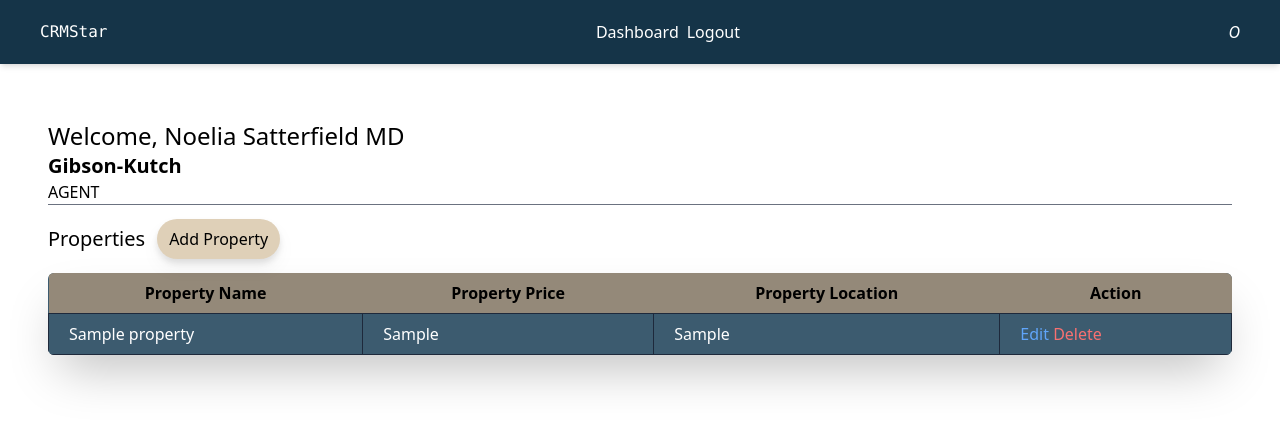
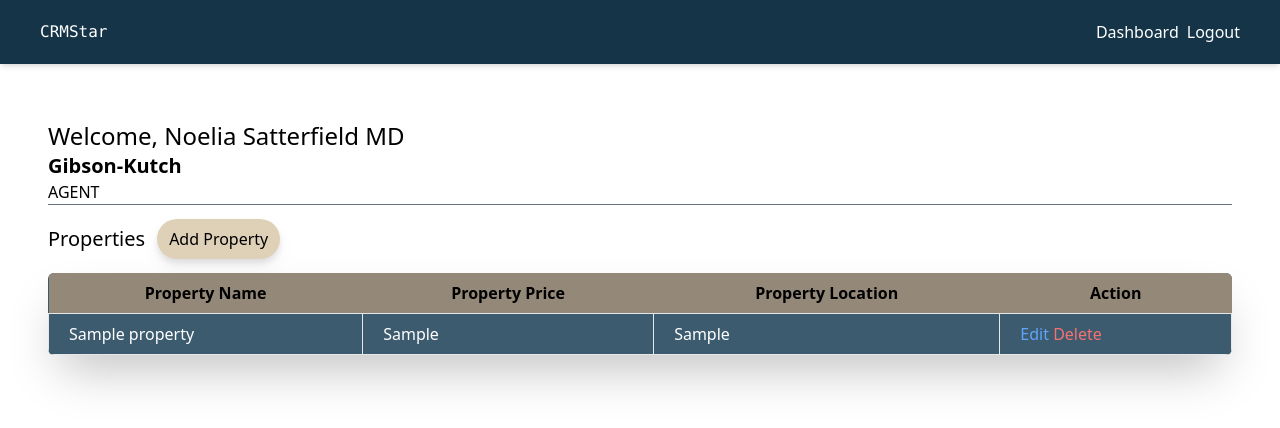
Before and after one commit to johnoye742/crm-system, a Laravel app: page /real-estate/dashboard in a window 1280 px wide. Shown: the top 428 px of the page. Run offline with Laravel 10, Linux system fonts and the light colour scheme; a user stored in the database is signed in; data comes from the database, SQL or seed files in the repository; tables that the repository leaves empty hold one stand-in row (values such as "Sample post"); some libraries are stand-ins or nearby versions.

Commit message:
Some other changes

```diff
--- a/app/Livewire/Dashboard.php
+++ b/app/Livewire/Dashboard.php
@@ -40,7 +40,7 @@
 
         $propertySales = PropertySale::all() -> where('organisation_id', value: $orgId);
 
-        return view('livewire.dashboard', [
+        return view('livewire.real-estate-dashboard', [
             'user' => Auth::user(),
             'properties' => $properties,
             'property_sales' => $propertySales,
--- a/app/Livewire/Header.php
+++ b/app/Livewire/Header.php
@@ -23,7 +23,7 @@
 
     public function render()
     {
-        return view('livewire.header');
+        return view('livewire.real-estate1-header');
     }
 
     public function logout() {
--- a/resources/views/livewire/employees.blade.php
+++ b/resources/views/livewire/employees.blade.php
@@ -6,7 +6,7 @@
     </div>
 
     {{-- Make a grid layout for the profile cards of employees --}}
-    <div class="grid grid-cols-4 pt-5 gap-5">
+    <div class="grid lg:grid-cols-4 grid-cols-1 pt-5 gap-5">
         {{-- Loop through the employee collection --}}
         @foreach ($employees as $employee)
             {{-- Use rounded cards to represent employee data --}}
--- a/resources/views/livewire/dashboard.blade.php
+++ b/resources/views/livewire/real-estate-dashboard.blade.php
@@ -13,7 +13,7 @@
 
 
 
-                <table class="bg-[#3C5B6F] mb-8 table-auto rounded-md p-10 overflow-scroll border-seperate w-full lg:overflow-hidden shadow-2xl">
+                <table class="bg-[#3C5B6F] mb-8 lg:table-auto table-fixed rounded-md p-10 overflow-scroll border-seperate w-full lg:overflow-hidden shadow-2xl">
                     <thead class=" bg-[#948979] px-3 py-2 table-header-group">
                         <tr class="rounded-lg">
                             <th class="px-5 py-2">Property Name</th>
@@ -27,10 +27,10 @@
                     <tbody class="rounded-lg">
                         @foreach ($properties as $property)
                             <tr class=" text-white">
-                                <td class="px-5 py-2 border border-slate-800 overflow-scroll lg:overflow-auto">{{ $property -> property_name  }}</td>
-                                <td class="px-5 border border-slate-800 overflow-scroll lg:overflow-auto">{{ $property -> property_price }}</td>
-                                <td class="px-5 border border-slate-800 overflow-scroll lg:overflow-auto">{{ $property -> property_location }}</td>
-                                <td class="px-5 border border-slate-800 overflow-scroll lg:overflow-auto">
+                                <td class="px-5 py-2 border  overflow-scroll lg:overflow-auto">{{ $property -> property_name  }}</td>
+                                <td class="px-5 border  overflow-scroll lg:overflow-auto">{{ $property -> property_price }}</td>
+                                <td class="px-5 border  overflow-scroll lg:overflow-auto">{{ $property -> property_location }}</td>
+                                <td class="px-5 border  overflow-scroll lg:overflow-auto">
                                     <span>
                                         <a href="{{ route('property.edit', ['id' => $property -> id]) }}" class=" text-blue-400" wire:navigate>Edit</a>
                                         <button class=" text-red-400" wire:click="deleteProperty({{ $property -> id }})">Delete</button>
@@ -54,13 +54,13 @@
             </div>
 
             @if (count($property_sales) > 0)
-                <table class="bg-[#3C5B6F] mb-8 table-auto  rounded-md p-10 overflow-scroll border-seperate w-full lg:overflow-hidden shadow-2xl">
+                <table class="bg-[#3C5B6F] mb-8 lg:table-auto table-fixed rounded-md p-10 overflow-scroll border-seperate w-full lg:overflow-hidden shadow-2xl">
                     <thead class=" bg-[#948979] px-3 py-2 table-header-group">
                         <tr class="rounded-lg">
-                            <th class="px-5 py-2">Property Name</th>
-                            <th class="px-5 py-2">Property Price</th>
-                            <th class="px-5 py-2 ">Property Location</th>
-                            <th class="px-5 py-2">Client Name</th>
+                            <th class="px-5 py-2 overflow-scroll lg:overflow-auto">Property Name</th>
+                            <th class="px-5 py-2 overflow-scroll lg:overflow-auto">Property Price</th>
+                            <th class="px-5 py-2 overflow-scroll lg:overflow-auto ">Property Location</th>
+                            <th class="px-5 py-2 overflow-scroll lg:overflow-auto">Client Name</th>
                             <th class="px-5 py-2 ">Status</th>
 
                         </tr>
@@ -69,12 +69,11 @@
                     <tbody class="rounded-lg">
                         @foreach ($property_sales as $properties)
                             <tr class=" text-white">
-                                <td class="px-5 py-2 border border-slate-800 overflow-scroll lg:overflow-auto">{{ $properties -> property -> property_name  }}</td>
-                                <td class="px-5 border border-slate-800 overflow-scroll lg:overflow-auto">{{ $properties -> property -> property_price }}</td>
-                                <td class="px-5 border border-slate-800 overflow-scroll lg:overflow-auto">{{ $properties -> property -> property_location }}</td>
-                                <td class="px-5 border border-slate-800 overflow-scroll lg:overflow-auto">{{ $properties -> client -> client_name }}</td>
-
-                                <td class="px-5 border border-slate-800 overflow-scroll lg:overflow-auto">
+                                <td class="px-5 py-2 border  overflow-scroll lg:overflow-auto">{{ $properties -> property -> property_name  }}</td>
+                                <td class="px-5 border overflow-scroll lg:overflow-auto">{{ $properties -> property -> property_price }}</td>
+                                <td class="px-5 border overflow-scroll lg:overflow-auto">{{ $properties -> property -> property_location }}</td>
+                                <td class="px-5 border overflow-scroll lg:overflow-auto">{{ $properties -> client -> client_name }}</td>
+                                <td class="px-5 border overflow-scroll lg:overflow-auto">
                                     <a href={{ route('property-sales', ['id' => $properties -> id]) }} class=" @if($properties -> status == 'opened') text-blue-400 @endif @if($properties -> status == 'ongoing') text-green-400 @endif @if($properties -> status == 'closed') text-red-400 @endif">{{ $properties -> status }}</a>
                                 </td>
 
@@ -100,17 +99,17 @@
                         <tr class="rounded-lg">
 
                             <th class="px-5 py-2 text-slate-600">Client Name</th>
+                            <th class="px-5 py-2">Client Email</th>
                             <th class="px-5 py-2">Client Phone</th>
-                            <i>From idid</i>
                         </tr>
                     </thead>
 
                     <tbody class="rounded-lg">
                         @foreach ($clients as $client)
                             <tr class=" text-white">
-                                <td class="px-5 py-2 border border-slate-800 overflow-scroll lg:overflow-visible">{{ $client -> client_name  }}</td>
-                                <td class="px-5 border border-slate-800 overflow-scroll lg:overflow-visible">{{ $client -> client_email }}</td>
-                                <td class="px-5 border border-slate-800 overflow-scroll lg:overflow-auto">{{ $client -> client_phone }}</td>
+                                <td class="px-5 py-2 border  overflow-scroll lg:overflow-visible">{{ $client -> client_name  }}</td>
+                                <td class="px-5 border  overflow-scroll lg:overflow-visible">{{ $client -> client_email }}</td>
+                                <td class="px-5 border  overflow-scroll lg:overflow-auto">{{ $client -> client_phone }}</td>
                             </tr>
                         @endforeach
 
--- a/resources/views/livewire/header.blade.php
+++ b/resources/views/livewire/real-estate1-header.blade.php
@@ -32,5 +32,8 @@
             <i wire:click="show">X</i>
         </div>
     </div>
-    <i class="lg:hidden text-blue-200" wire:click="show">O</i>
+    <div class="lg:hidden">
+        <i class="text-blue-200" wire:click="show">O</i>
+
+    </div>
 </div>
```
Also changed, not shown: public/css/app.css.
